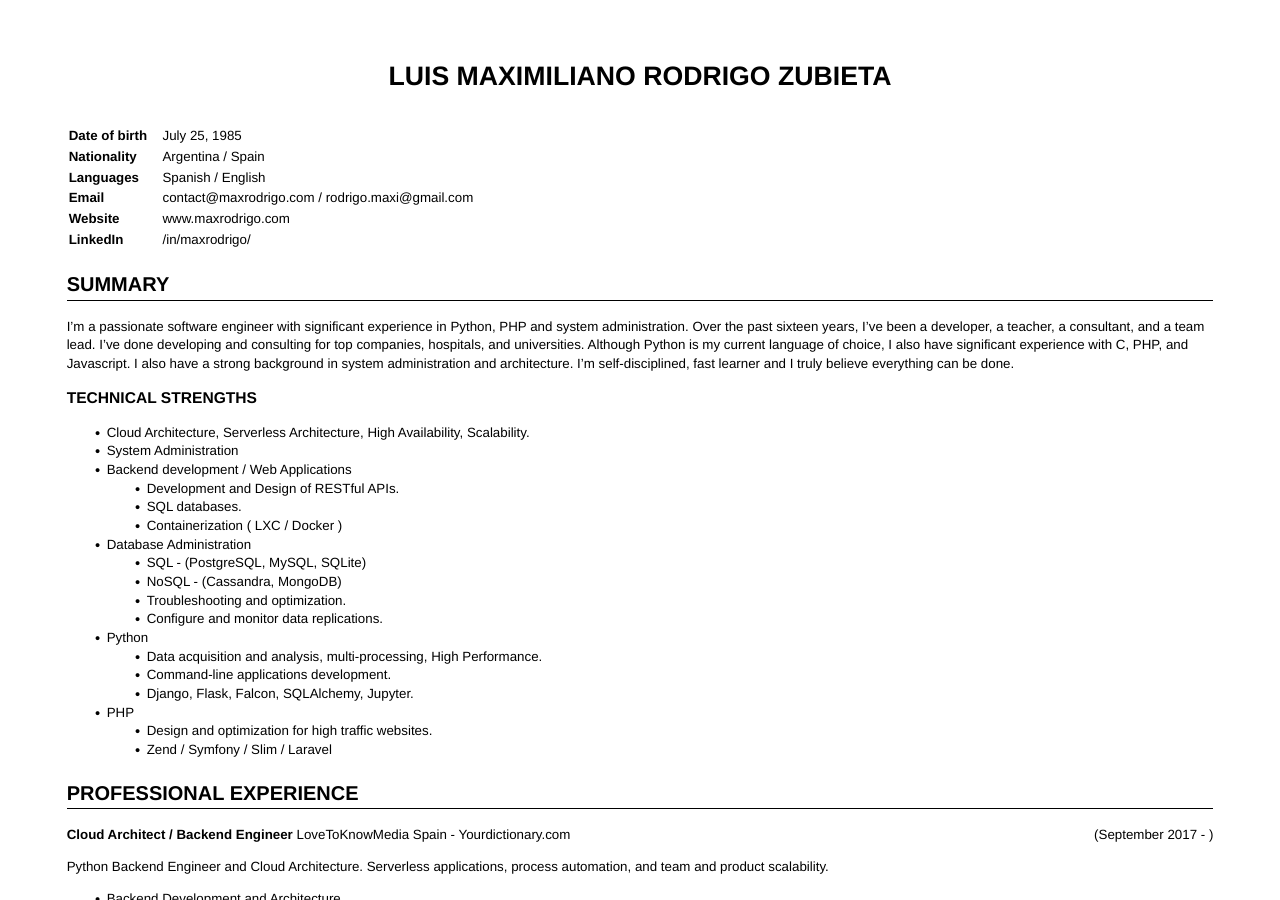
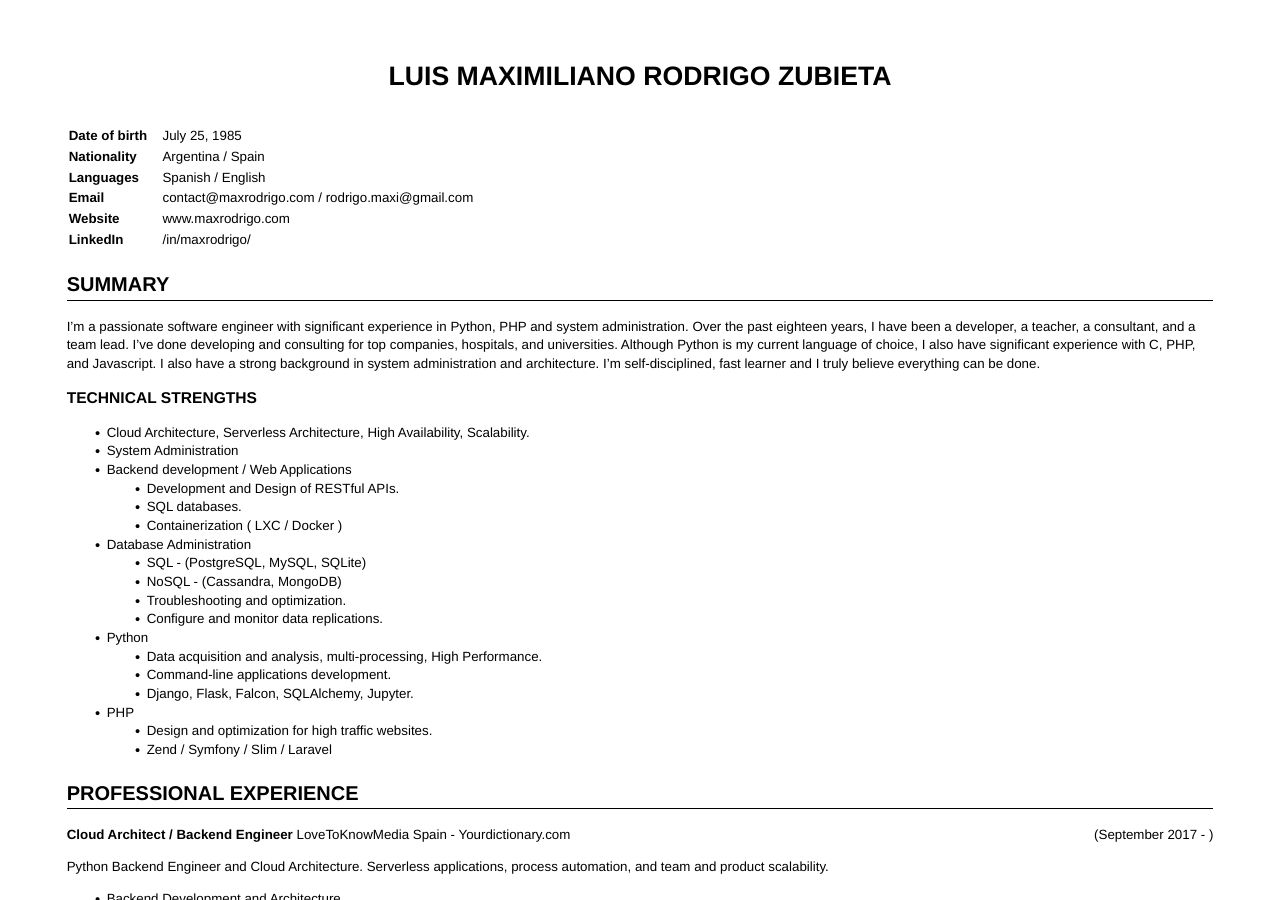
Before and after one commit to maxrodrigo/maxrodrigo.github.io, a Jekyll site: the page built from resume.md, in a window 1280 px wide and 900 px high. Built offline with Jekyll 4.4.1, drawn with Linux system fonts in a browser that asks for light colours.

Commit message:
Remove highlighting
Update resume

Update build-resume.yml

Update resume

```diff
--- a/assets/css/main.scss
+++ b/assets/css/main.scss
@@ -2,6 +2,5 @@
 ---
 
 @import url("modern-normalize.min.css");
-@import url("solarized-dark.css");
 @import "variables";
 @import "base";
--- a/resume.md
+++ b/resume.md
@@ -15,7 +15,7 @@
 ## Summary
 
 I’m a passionate software engineer with significant experience in Python, PHP and system administration.
-Over the past sixteen years, I’ve been a developer, a teacher, a consultant, and a team lead. I’ve done developing and consulting for top companies, hospitals, and universities.
+Over the past eighteen years, I have been a developer, a teacher, a consultant, and a team lead. I’ve done developing and consulting for top companies, hospitals, and universities.
 Although Python is my current language of choice, I also have significant experience with C, PHP, and Javascript. I also have a strong background in system administration and architecture.
 I’m self-disciplined, fast learner and I truly believe everything can be done.
 
```
Also changed, not shown: .github/workflows/build-resume.yml.
